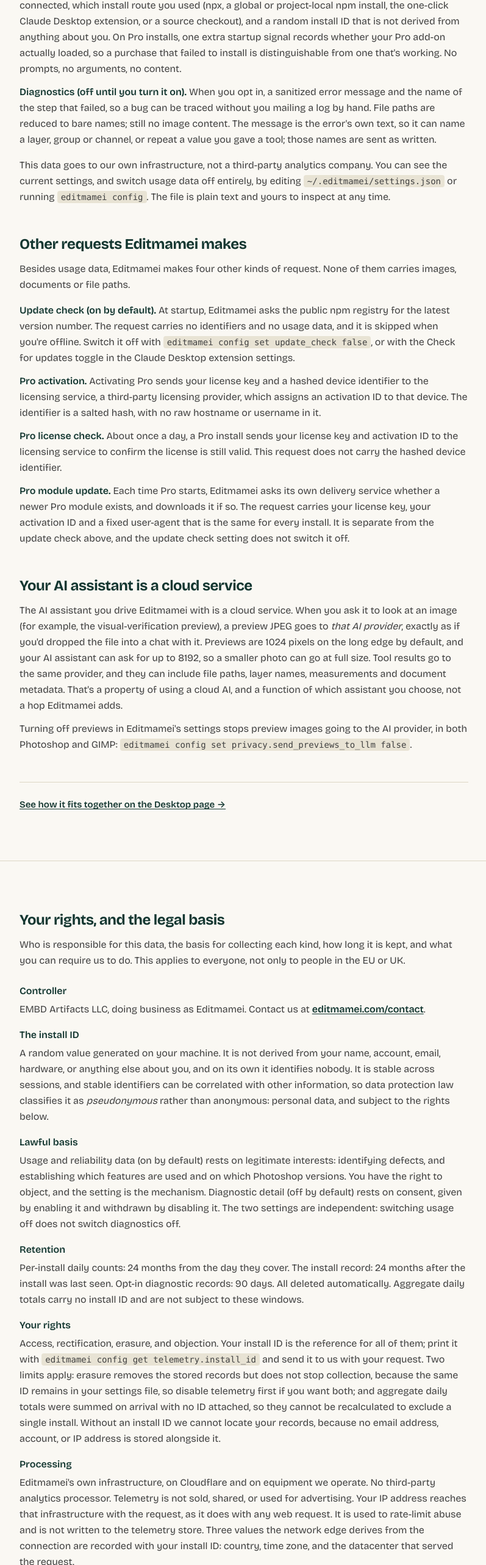
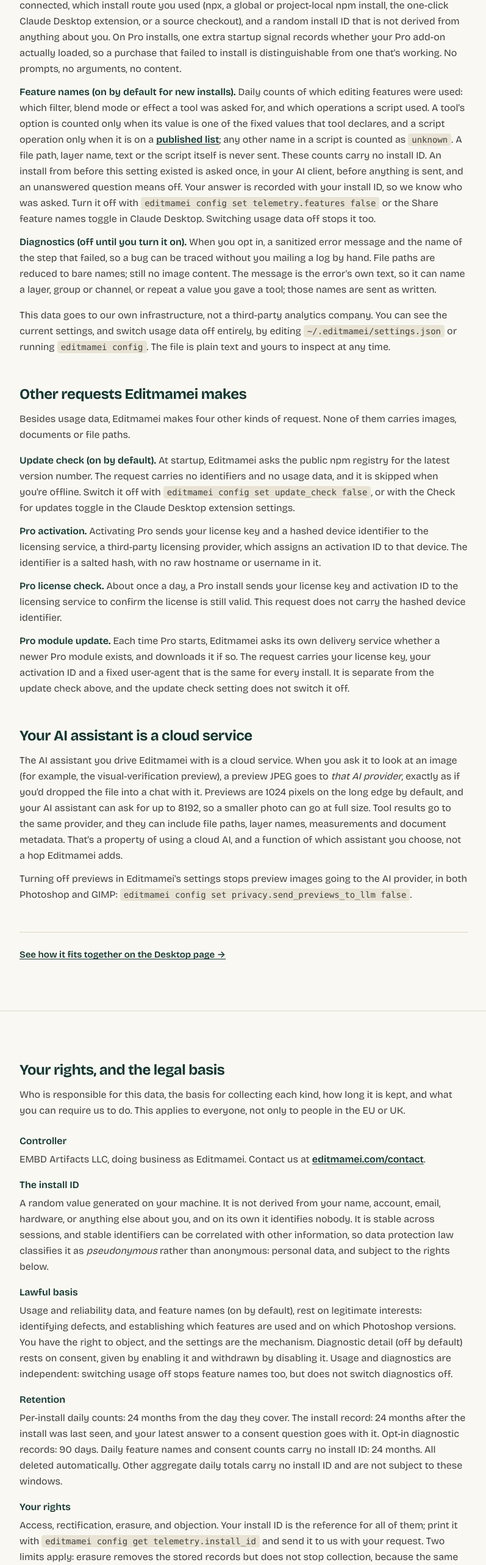
Before and after one commit to editmamei/editmamei-web, a SvelteKit app: page /privacy in a window 1280 px wide. Shown: the part 1335-3901 px from the top of the page at 61% size, without its empty margins (240-1037 px from the left). Built offline with nearby package versions, Linux system fonts and the light colour scheme.

Commit message:
docs(privacy): describe Feature details: feature names from a published list, no install ID
Ships with Editmamei 1.9.7. Adds the setting, how an earlier install is asked, the lawful basis and the retention, from docs/privacy.md.

```diff
--- a/src/routes/desktop/+page.svelte
+++ b/src/routes/desktop/+page.svelte
@@ -27,7 +27,7 @@
 		},
 		{
 			title: 'Your photos never come to us.',
-			body: 'Editmamei never sends us your photos or previews. It sends content-free usage data, which you can turn off, checks for updates, and with Pro checks its license and asks us for Pro module updates.'
+			body: 'Editmamei never sends us your photos or previews. It sends content-free usage data, including which editing features are used, which you can turn off, checks for updates, and with Pro checks its license and asks us for Pro module updates.'
 		}
 	];
 
--- a/src/routes/faq/+page.svelte
+++ b/src/routes/faq/+page.svelte
@@ -99,7 +99,7 @@
 		},
 		{
 			q: 'What data does Editmamei Desktop collect, and how is it used?',
-			a: 'Nothing about the content of your edits goes to Editmamei: no images, documents or file paths. Editmamei sends content-free usage data (which tools ran, whether they succeeded, how long they took) tied to a random install ID, so it is pseudonymous rather than anonymous. It is on by default, documented field by field, and you can switch it off in your settings. Editmamei also asks the public npm registry for the latest version at startup, with no identifiers, and you can switch that off. On Pro, activation sends the license key and a hashed device ID to a third-party licensing service, a daily check sends it the key, and each Pro startup asks the Editmamei delivery service, with the key, for a newer Pro module. None of these carry images, documents or file paths. Separately, when your AI assistant needs to see an edit, a downscaled preview goes to that assistant, as described above. The privacy page has the full breakdown.',
+			a: 'Nothing about the content of your edits goes to Editmamei: no images, documents or file paths. Editmamei sends content-free usage data (which tools ran, whether they succeeded, how long they took) tied to a random install ID, so it is pseudonymous rather than anonymous, and, with no install ID, daily counts of which editing features were used, named only from a published list. It is on by default, documented field by field, and you can switch it off in your settings. Editmamei also asks the public npm registry for the latest version at startup, with no identifiers, and you can switch that off. On Pro, activation sends the license key and a hashed device ID to a third-party licensing service, a daily check sends it the key, and each Pro startup asks the Editmamei delivery service, with the key, for a newer Pro module. None of these carry images, documents or file paths. Separately, when your AI assistant needs to see an edit, a downscaled preview goes to that assistant, as described above. The privacy page has the full breakdown.',
 			link: { href: '/privacy', label: 'Read the privacy page' }
 		},
 		{
--- a/src/routes/privacy/+page.svelte
+++ b/src/routes/privacy/+page.svelte
@@ -78,6 +78,28 @@
 				Pro installs, one extra startup signal records whether your Pro add-on actually loaded, so a purchase
 				that failed to install is distinguishable from one that's working. No prompts, no arguments, no
 				content.
+			</li>
+			<li>
+				<strong class="font-semibold text-brand"
+					>Feature names (on by default for new installs).</strong
+				>
+				Daily counts of which editing features were used: which filter, blend mode or effect a tool was
+				asked for, and which operations a script used. A tool's option is counted only when its value
+				is one of the fixed values that tool declares, and a script operation only when it is on a
+				<a
+					href="https://github.com/editmamei/editmamei/blob/main/docs/feature-names.md"
+					rel="noopener noreferrer"
+					class="font-semibold text-brand underline underline-offset-2">published list</a
+				>; any other name in a script is counted as
+				<code class="rounded bg-prompt-border px-1.5 py-0.5 font-mono text-[14px]">unknown</code>. A
+				file path, layer name, text or the script itself is never sent. These counts carry no
+				install ID. An install from before this setting existed is asked once, in your AI client,
+				before anything is sent, and an unanswered question means off. Your answer is recorded with
+				your install ID, so we know who was asked. Turn it off with
+				<code class="rounded bg-prompt-border px-1.5 py-0.5 font-mono text-[14px]"
+					>editmamei config set telemetry.features false</code
+				>
+				or the Share feature names toggle in Claude Desktop. Switching usage data off stops it too.
 			</li>
 			<li>
 				<strong class="font-semibold text-brand">Diagnostics (off until you turn it on).</strong>
@@ -199,20 +221,22 @@
 			<div>
 				<dt class="font-semibold text-brand">Lawful basis</dt>
 				<dd class="mt-1">
-					Usage and reliability data (on by default) rests on legitimate interests: identifying
-					defects, and establishing which features are used and on which Photoshop versions. You
-					have the right to object, and the setting is the mechanism. Diagnostic detail (off by
-					default) rests on consent, given by enabling it and withdrawn by disabling it. The two
-					settings are independent: switching usage off does not switch diagnostics off.
+					Usage and reliability data, and feature names (on by default), rest on legitimate
+					interests: identifying defects, and establishing which features are used and on which
+					Photoshop versions. You have the right to object, and the settings are the mechanism.
+					Diagnostic detail (off by default) rests on consent, given by enabling it and withdrawn by
+					disabling it. Usage and diagnostics are independent: switching usage off stops feature
+					names too, but does not switch diagnostics off.
 				</dd>
 			</div>
 			<div>
 				<dt class="font-semibold text-brand">Retention</dt>
 				<dd class="mt-1">
 					Per-install daily counts: 24 months from the day they cover. The install record: 24 months
-					after the install was last seen. Opt-in diagnostic records: 90 days. All deleted
-					automatically. Aggregate daily totals carry no install ID and are not subject to these
-					windows.
+					after the install was last seen, and your latest answer to a consent question goes with
+					it. Opt-in diagnostic records: 90 days. Daily feature names and consent counts carry no
+					install ID: 24 months. All deleted automatically. Other aggregate daily totals carry no
+					install ID and are not subject to these windows.
 				</dd>
 			</div>
 			<div>
```
